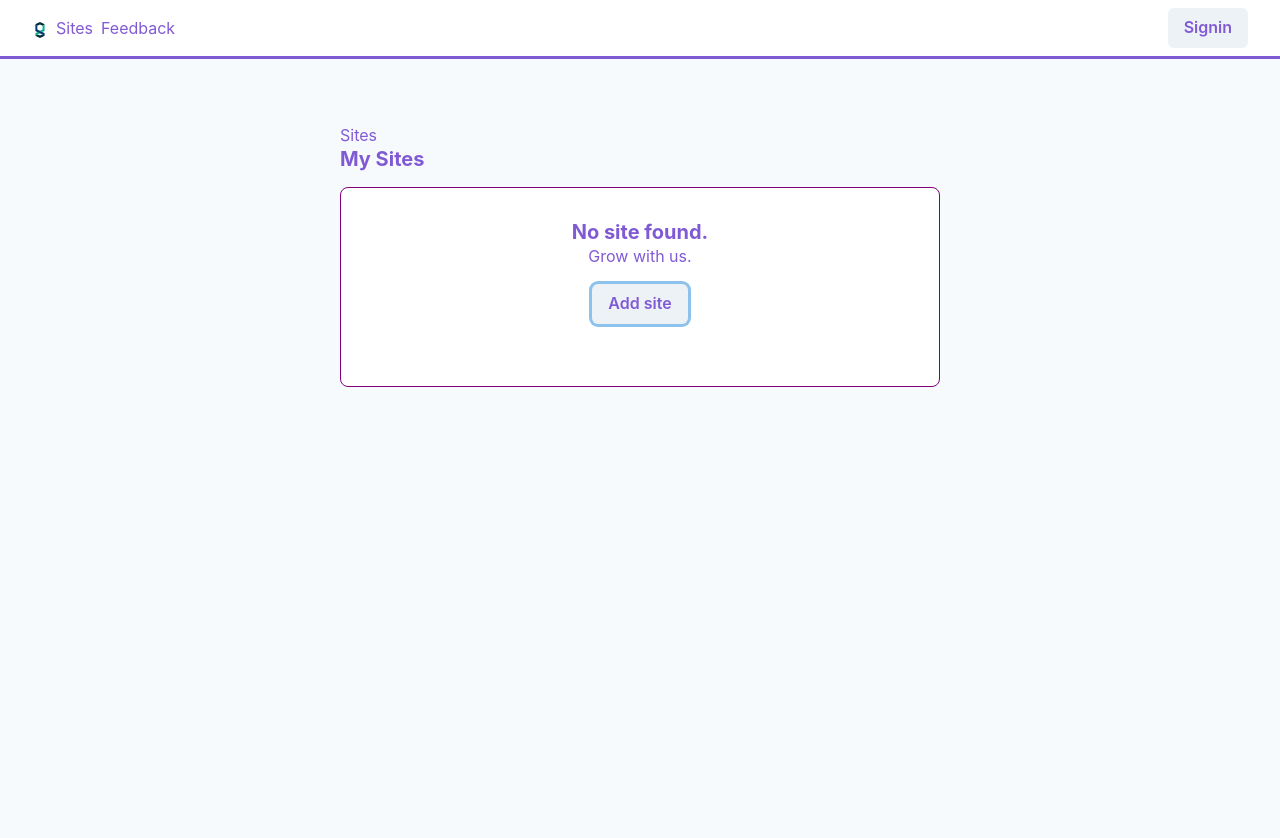
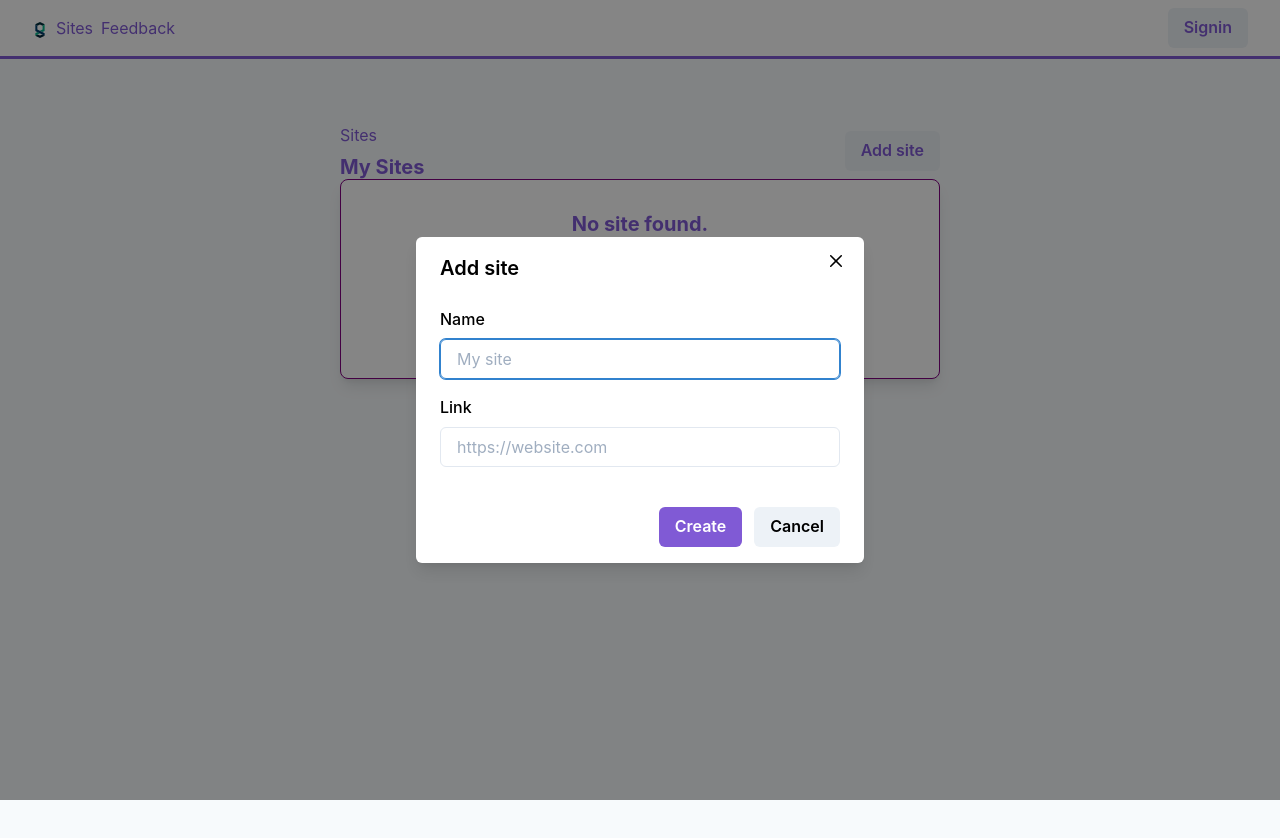
Before and after one commit to hereisfahad/fastfeedbackclone, a Next.js app: page /sites in a window 1280 px wide. Both pictures are taken after a click on the button "Add site". Shown: the top 838 px of the page. Built offline with nearby package versions, Linux system fonts and the light colour scheme; no server answers; a web font is replaced by a local one.

Commit message:
add site

```diff
--- /dev/null
+++ b/components/Sites/AddSiteModal.js
@@ -0,0 +1,94 @@
+import { useState } from 'react'
+import { useForm } from "react-hook-form";
+
+import {
+  Button,
+  Modal,
+  ModalOverlay,
+  ModalContent,
+  ModalHeader,
+  ModalCloseButton,
+  ModalBody,
+  ModalFooter,
+  FormControl,
+  FormLabel,
+  FormErrorMessage,
+  Input,
+  useDisclosure,
+  useToast,
+} from '@chakra-ui/react'
+
+import { createSite } from '@/lib/db'
+import { useAuth } from '@/lib/auth'
+
+const AddSiteModal = ({ buttonText }) => {
+  const auth = useAuth()
+  const { register, handleSubmit, errors } = useForm();
+  const { isOpen, onOpen, onClose } = useDisclosure()
+  const toast = useToast()
+  const [loading, setLoading] = useState(false)
+
+  const onSubmit = async ({ name, link }) => {
+    setLoading(true)
+    try {
+      await createSite({
+        authorId: auth.user.uid,
+        createdAt: new Date().toISOString(),
+        name,
+        link
+      })
+      toast({
+        title: "Site created.",
+        description: "Your site is created.",
+        status: "success",
+      })
+      onClose()
+    } catch (error) {
+      toast({
+        title: "Failed.",
+        description: error?.message,
+        status: "error",
+      })
+    }
+    setLoading(false)
+  };
+
+  return (
+    <>
+      <Button onClick={onOpen}>{buttonText}</Button>
+      <Modal
+        isOpen={isOpen}
+        onClose={onClose}
+        isCentered
+      >
+        <ModalOverlay />
+        <ModalContent as="form" onSubmit={handleSubmit(onSubmit)} mx="2rem">
+          <ModalHeader userSelect="none">Add site</ModalHeader>
+          <ModalCloseButton />
+          <ModalBody pb={6}>
+            <FormControl isInvalid={errors?.name?.message}>
+              <FormLabel htmlFor="name" userSelect="none">Name</FormLabel>
+              <Input autoFocus placeholder="My site" id="name" name="name" ref={register({ required: "Name of site is required" })} />
+              <FormErrorMessage>{errors?.name?.message}</FormErrorMessage>
+            </FormControl>
+
+            <FormControl mt={4} isInvalid={errors?.link?.message}>
+              <FormLabel htmlFor="link" userSelect="none">Link</FormLabel>
+              <Input placeholder="https://website.com" id="link" name="link" ref={register({ required: "Site link is required" })} />
+              <FormErrorMessage>{errors?.link?.message}</FormErrorMessage>
+            </FormControl>
+          </ModalBody>
+
+          <ModalFooter>
+            <Button colorScheme="purple" mr={3} type="submit" id="create-site-button" isLoading={loading} loadingText="adding..">
+              Create
+            </Button>
+            <Button onClick={onClose}>Cancel</Button>
+          </ModalFooter>
+        </ModalContent>
+      </Modal>
+    </>
+  )
+}
+
+export default AddSiteModal
--- a/lib/db.js
+++ b/lib/db.js
@@ -8,3 +8,9 @@ export function createUser(uid, data) {
     .doc(uid)
     .set({ uid, ...data }, { merge: true });
 }
+
+export function createSite(data) {
+  return firestore
+    .collection('sites')
+    .add(data);
+}
--- a/package.json
+++ b/package.json
@@ -16,6 +16,7 @@
     "framer-motion": "^3.2.2-rc.1",
     "next": "10.0.5",
     "react": "17.0.1",
-    "react-dom": "17.0.1"
+    "react-dom": "17.0.1",
+    "react-hook-form": "^6.15.1"
   }
 }
--- a/pages/sites.js
+++ b/pages/sites.js
@@ -1,18 +1,21 @@
 import {
   Flex,
-  Text,
   Breadcrumb,
   BreadcrumbItem,
   BreadcrumbLink,
   Heading,
-  Button
+  Stack
 } from '@chakra-ui/react'
 
 import DashboardShell from '@/components/DashboardShell'
+import SiteEmptyState from '@/components/Sites/SiteEmptyState'
+import AddSiteModal from '@/components/Sites/AddSiteModal'
 
 const Sites = () => (
   <DashboardShell>
     <Flex flexDirection="column">
+      <Flex justifyContent="space-between" alignItems="center">
+        <Stack>
           <Breadcrumb>
             <BreadcrumbItem>
               <BreadcrumbLink>Sites</BreadcrumbLink>
@@ -21,23 +24,11 @@ const Sites = () => (
           <Heading size="md" mb="1rem">
             My Sites
           </Heading>
-      <Flex
-        flexDirection="column"
-        border="1px solid purple"
-        borderRadius="8px"
-        backgroundColor="white"
-        width="600px"
-        minHeight="200px"
-        p={8}
-        justifyContent="flex-start"
-        alignItems="center"
-      >
-        <Heading size="md">No site found.</Heading>
-        <Text>Grow with us.</Text>
-        <Button variant="solid" size="md" mt="1rem">
-          Add site
-        </Button>
+        </Stack>
+        <AddSiteModal buttonText="Add site" />
       </Flex>
+      <SiteEmptyState />
+
     </Flex>
   </DashboardShell>
 )
```
Also changed, not shown: 1 other file (tests, documents, lock files or other folders). Lines whose indentation alone changed are shown as unchanged.
